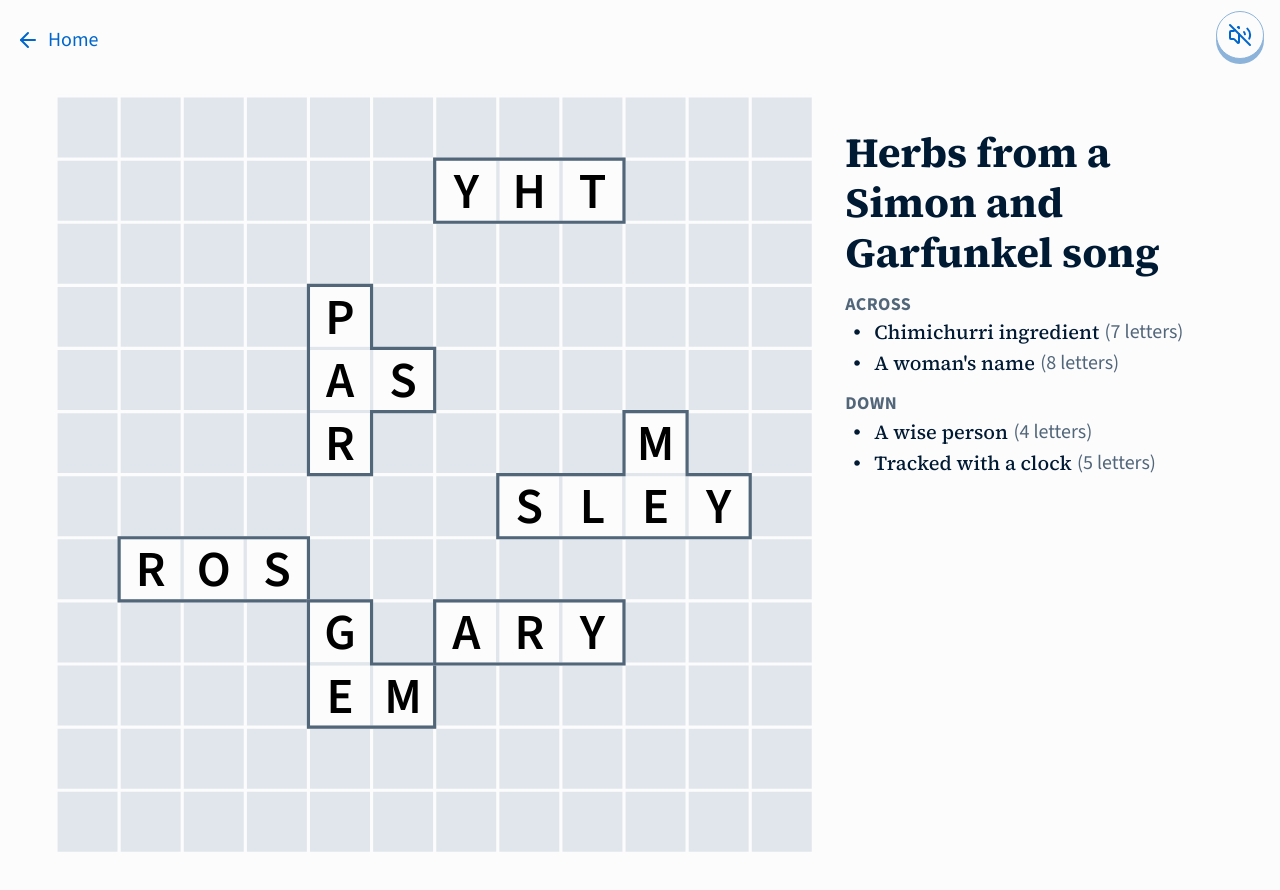
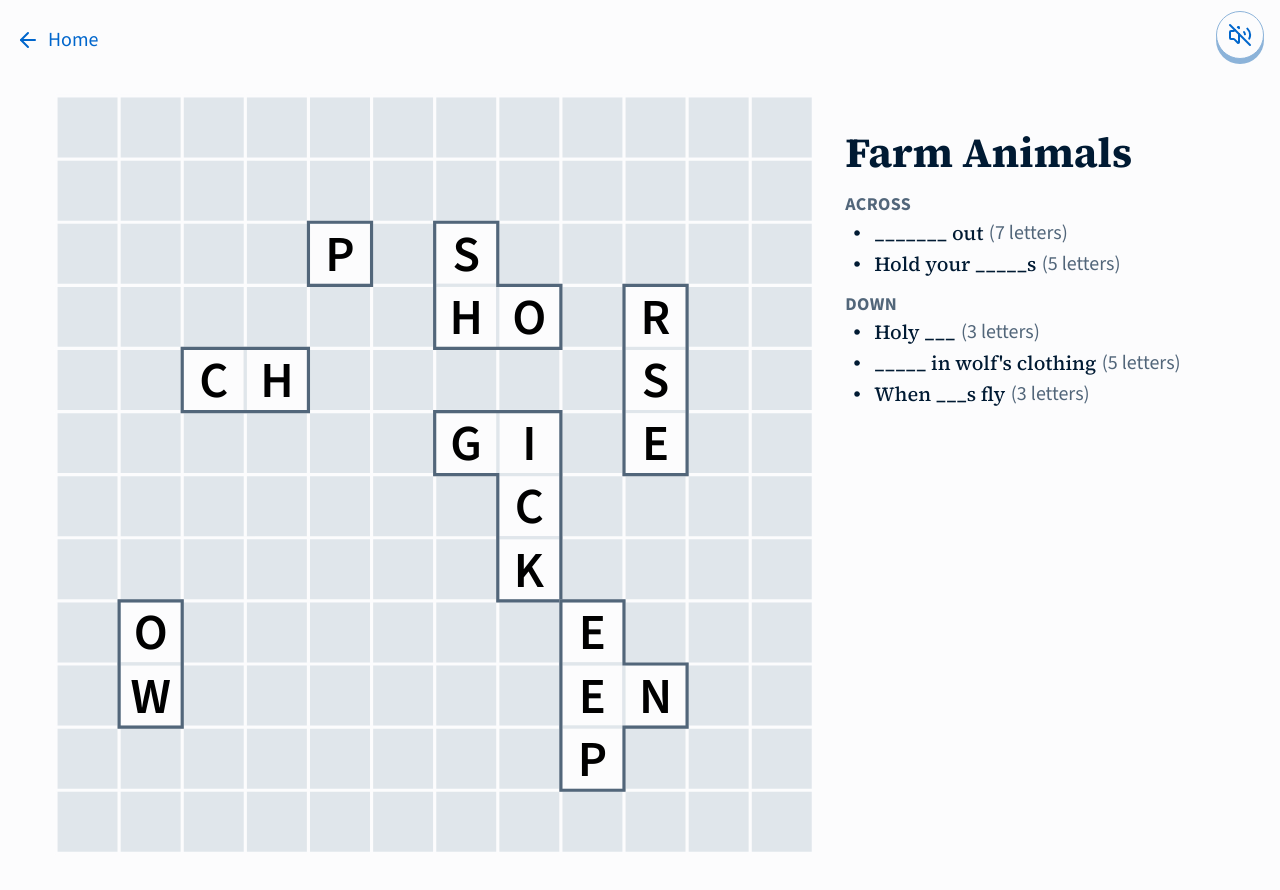
Before and after one commit to Paul-Hebert/tiled-words-2, a Vue app: page /level/1 in a window 1280 px wide. Shown: the top 890 px of the page. Built offline with nearby package versions, Linux system fonts and the light colour scheme.

Commit message:
Add level + fix highlighting bug

```diff
--- a/src/components/Tile.vue
+++ b/src/components/Tile.vue
@@ -47,7 +47,9 @@
             :class="{
               found: foundCells?.some(
                 (foundCell) =>
-                  foundCell.x === cellIndex + position.x && foundCell.y === rowIndex + position.y,
+                  rotations % 4 === 0 &&
+                  foundCell.x === cellIndex + position.x &&
+                  foundCell.y === rowIndex + position.y,
               ),
             }"
             :style="`--x: ${cellIndex}; --y: ${rowIndex}`"
--- /dev/null
+++ b/src/levels/farm-animals.ts
@@ -0,0 +1,93 @@
+import { padGridToSquare } from '../../helpers/pad-grid-to-square'
+import type { Level } from '../types'
+
+export const farmAnimals: Level = {
+  theme: 'Farm Animals',
+  gridSize: 12,
+  words: {
+    vertical: [
+      { text: 'cow', hint: 'Holy ___' },
+      { text: 'sheep', hint: "_____ in wolf's clothing" },
+      { text: 'pig', hint: 'When ___s fly' },
+    ],
+    horizontal: [
+      { text: 'chicken', hint: '_______ out' },
+      { text: 'horse', hint: 'Hold your _____s' },
+    ],
+  },
+  tiles: [
+    {
+      id: 'tile-1',
+      position: {
+        x: 1,
+        y: 8,
+      },
+      grid: padGridToSquare([['o'], ['w']]),
+      rotations: 0,
+    },
+    {
+      id: 'tile-2',
+      position: {
+        x: 2,
+        y: 4,
+      },
+      grid: padGridToSquare([['c', 'h']]),
+      rotations: 0,
+    },
+    {
+      id: 'tile-3',
+      position: {
+        x: 4,
+        y: 2,
+      },
+      grid: padGridToSquare([['p']]),
+      rotations: 0,
+    },
+    {
+      id: 'tile-4',
+      position: {
+        x: 5,
+        y: 5,
+      },
+      grid: padGridToSquare([
+        ['i', 'c', 'k'],
+        ['g', null, null],
+      ]),
+      rotations: 1,
+    },
+    {
+      id: 'tile-5',
+      position: {
+        x: 6,
+        y: 2,
+      },
+      grid: padGridToSquare([
+        ['s', null],
+        ['h', 'o'],
+      ]),
+      rotations: 0,
+    },
+    {
+      id: 'tile-6',
+      position: {
+        x: 8,
+        y: 3,
+      },
+      grid: padGridToSquare([['r', 's', 'e']]),
+      rotations: 1,
+    },
+    {
+      id: 'tile-7',
+      position: {
+        x: 8,
+        y: 8,
+      },
+      grid: padGridToSquare([
+        ['e', null],
+        ['e', 'n'],
+        ['p', null],
+      ]),
+      rotations: 0,
+    },
+  ],
+}
--- a/src/levels/fruits-and-veggies.ts
+++ b/src/levels/fruits-and-veggies.ts
@@ -67,8 +67,9 @@
         y: 8,
       },
       grid: padGridToSquare([
-        ['i', 'e', 's'],
-        ['h', null, null],
+        ['h', 'i'],
+        [null, 'e'],
+        [null, 's'],
       ]),
       rotations: 0,
     },
--- a/src/levels/index.ts
+++ b/src/levels/index.ts
@@ -2,5 +2,11 @@
 import { herbsFromASimonAndGarfunkelSong } from './herbs-from-a-simon-and-garfunkel-song'
 import { seaAnimals } from './sea-animals'
 import type { Level } from '../types'
+import { farmAnimals } from './farm-animals'
 
-export const levels: Level[] = [herbsFromASimonAndGarfunkelSong, seaAnimals, fruitsAndVeggies]
+export const levels: Level[] = [
+  farmAnimals,
+  herbsFromASimonAndGarfunkelSong,
+  seaAnimals,
+  fruitsAndVeggies,
+]
```
Also changed, not shown: 1 other file (tests, documents, lock files or other folders).
